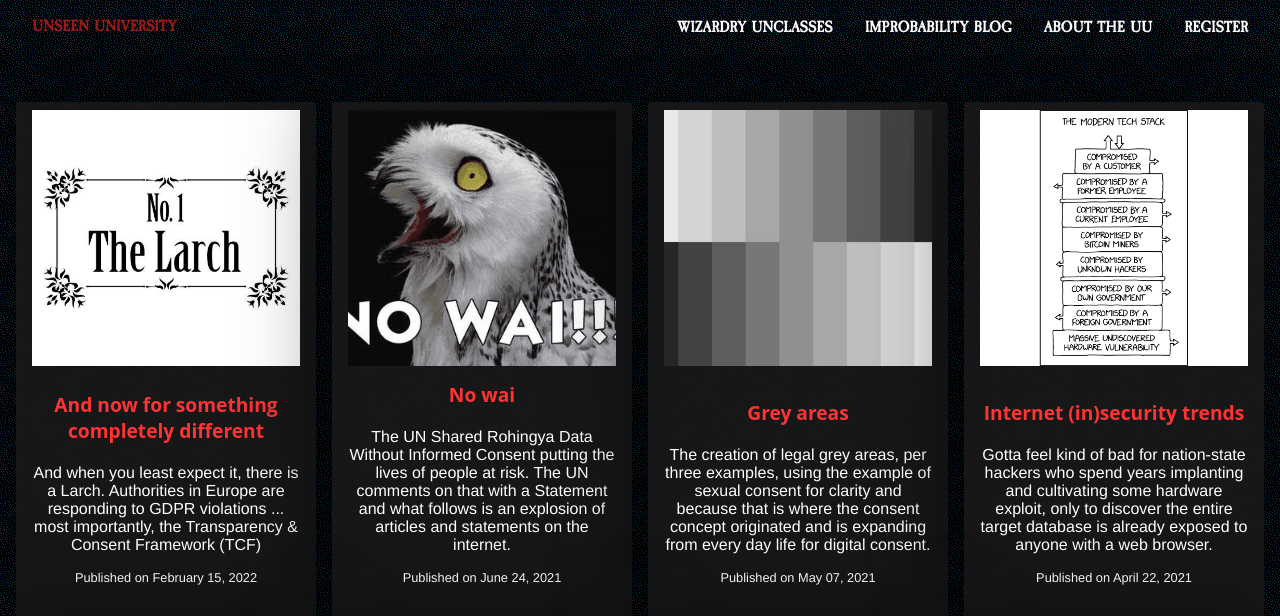
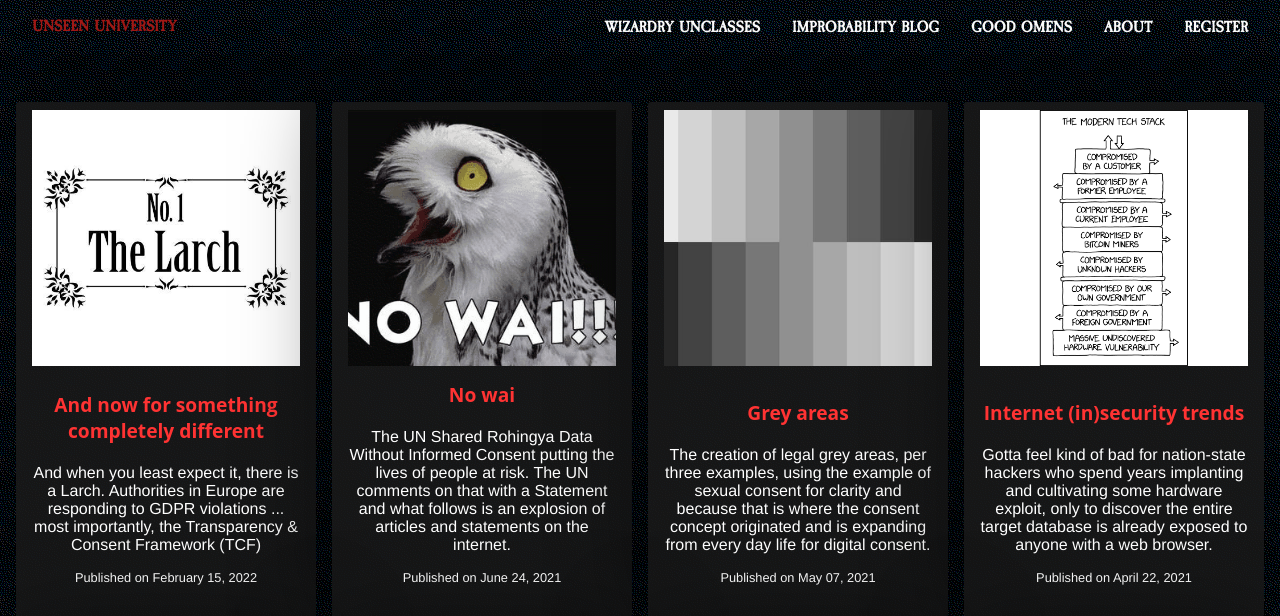
Before and after one commit to tymyrddin/flask-uu, a Flask app: template project/blog/templates/blog/blog.html in a window 1280 px wide. Shown: the top 616 px of the page. Run offline with Flask 2, Linux system fonts and the light colour scheme; the template is opened without the code that fills it: most values are stand-ins (such as "Sample title", 1, 10 or a date in 2020).

Commit message:
Good omens

```diff
--- a/project/templates/base.html
+++ b/project/templates/base.html
@@ -33,7 +33,8 @@
                 <ul>
                     <li class="nav__item"><a href="{{ url_for('recipes.recipes') }}" class="nav__link">Wizardry Unclasses</a></li>
                     <li class="nav__item"><a href="{{ url_for('blog.blog') }}" class="nav__link">Improbability Blog</a></li>
-                    <li class="nav__item"><a href="{{ url_for('blog.about') }}" class="nav__link">About the UU</a></li>
+                    <li class="nav__item"><a href="https://www.youtube.com/@good-omens/" class="nav__link">Good Omens</a></li>
+                    <li class="nav__item"><a href="{{ url_for('blog.about') }}" class="nav__link">About</a></li>
                     <li class="nav__item"><a href="{{ url_for('blog.registration') }}" class="nav__link">Register</a></li>
                 </ul>
             </nav>
```
